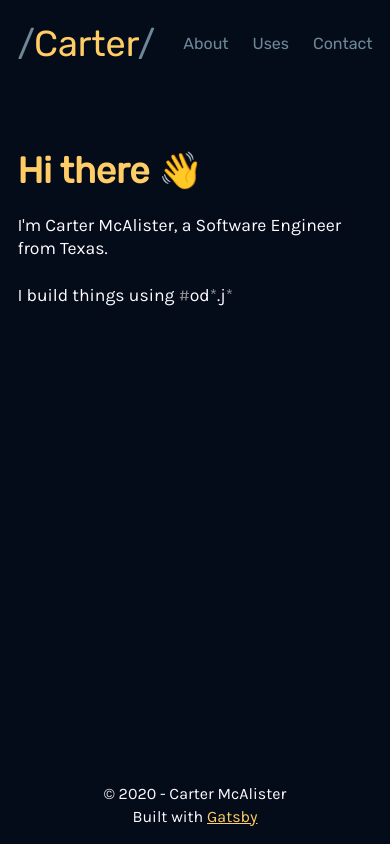
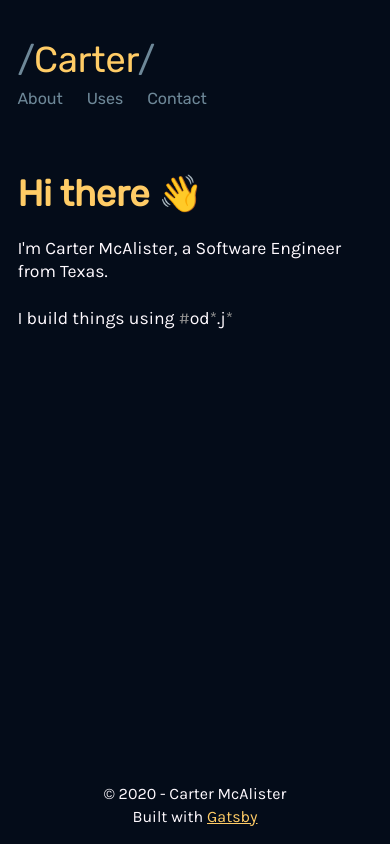
Before and after one commit to CarterMcAlister/personal-site, a Gatsby site: page / in a window 390 px wide. Built offline with nearby package versions, Linux system fonts and the light colour scheme; Gatsby itself is replaced by a stand-in of ours.

Commit message:
Improve mobile header styling

```diff
--- a/src/components/header.js
+++ b/src/components/header.js
@@ -41,9 +41,24 @@ Header.defaultProps = {
   siteTitle: ``
 };
 
+const mobileBreakpoint = "720px";
+
 const StyledNav = styled.nav`
   display: flex;
   justify-content: space-between;
+
+  @media (max-width: ${mobileBreakpoint}) {
+    flex-direction: column;
+    align-items: flex-start;
+  }
+`;
+
+const NavItem = styled.li`
+  padding-left: 1.5rem;
+  margin: 0;
+  .selected-link {
+    color: var(--primary-color);
+  }
 `;
 
 const HeaderLinks = styled.ul`
@@ -52,13 +67,10 @@ const HeaderLinks = styled.ul`
   list-style: none;
   padding: 0;
   margin: 0;
-`;
-
-const NavItem = styled.li`
-  padding-left: 1.5rem;
-  margin: 0;
-  .selected-link {
-    color: var(--primary-color);
+  @media (max-width: ${mobileBreakpoint}) {
+    ${NavItem}:first-of-type {
+      padding-left: 0;
+    }
   }
 `;
 
@@ -75,13 +87,22 @@ const SiteTitle = styled.div`
 
 const StyledHeader = styled(Header)`
   color: var(--secondary-color);
-  padding: 2rem 0;
-  margin-bottom: 4rem;
+  margin-top: 4rem;
+  margin-bottom: 8rem;
   font-family: "Rubik", sans-serif;
 
   h1 {
     margin: 0;
   }
+
+  @media (max-width: ${mobileBreakpoint}) {
+    margin-top: 3rem;
+    margin-bottom: 4rem;
+
+    ${SiteTitle} {
+      padding-bottom: 1rem;
+    }
+  }
 `;
 
 export default StyledHeader;
```
